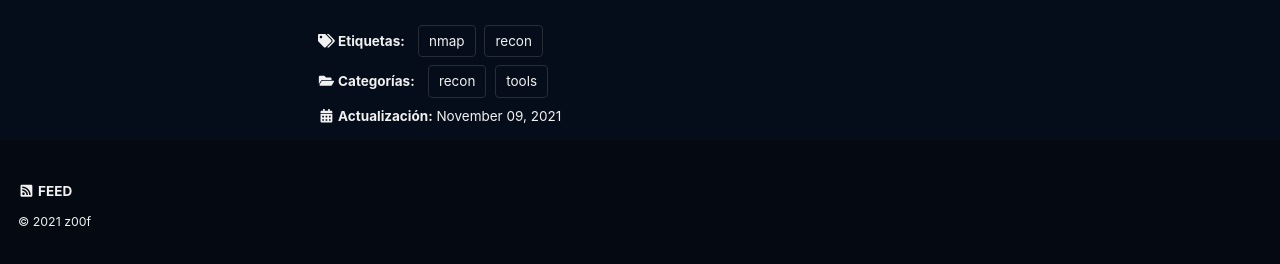
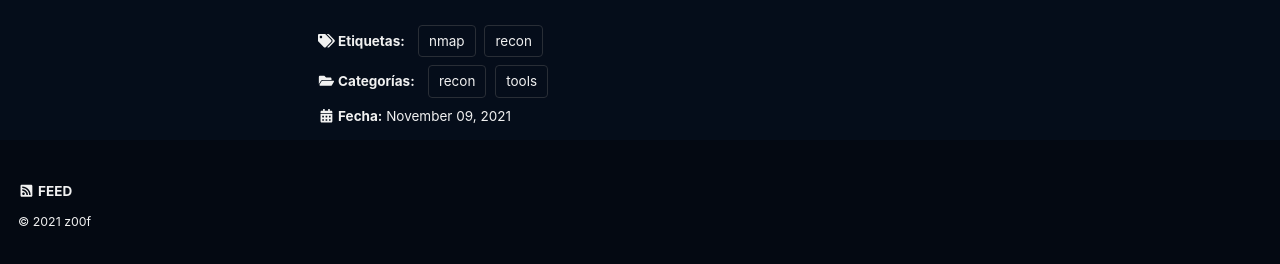
Before and after one commit to z00f/z00f.github.io, a Jekyll site: the page built from _posts/2021-11-09-nmap.md, in a window 1280 px wide and 900 px high, scrolled down 48 px. Shown: the part 633-897 px from the top of the window. Built offline with Jekyll 4.4.1, drawn with Linux system fonts in a browser that asks for light colours; cached includes are drawn as plain includes; a script that is not in the unit is left out.

Commit message:
Update single.html

```diff
--- a/_layouts/single.html
+++ b/_layouts/single.html
@@ -60,9 +60,9 @@ layout: default
         {% endif %}
         {% include page__taxonomy.html %}
         {% if page.last_modified_at %}
-          <p class="page__date"><strong><i class="fas fa-fw fa-calendar-alt" aria-hidden="true"></i> {{ site.data.ui-text[site.locale].date_label | default: "Actualización:" }}</strong> <time datetime="{{ page.last_modified_at | date: "%Y-%m-%d" }}">{{ page.last_modified_at | date: "%B %d, %Y" }}</time></p>
+          <p class="page__date"><strong><i class="fas fa-fw fa-calendar-alt" aria-hidden="true"></i> {{ site.data.ui-text[site.locale].date_label | default: "Última modificación:" }}</strong> <time datetime="{{ page.last_modified_at | date: "%Y-%m-%d" }}">{{ page.last_modified_at | date: "%B %d, %Y" }}</time></p>
         {% elsif page.date %}
-          <p class="page__date"><strong><i class="fas fa-fw fa-calendar-alt" aria-hidden="true"></i> {{ site.data.ui-text[site.locale].date_label | default: "Actualización:" }}</strong> <time datetime="{{ page.date | date_to_xmlschema }}">{{ page.date | date: "%B %d, %Y" }}</time></p>
+          <p class="page__date"><strong><i class="fas fa-fw fa-calendar-alt" aria-hidden="true"></i> {{ site.data.ui-text[site.locale].date_label | default: "Fecha:" }}</strong> <time datetime="{{ page.date | date_to_xmlschema }}">{{ page.date | date: "%B %d, %Y" }}</time></p>
         {% endif %}
       </footer>
 
```
